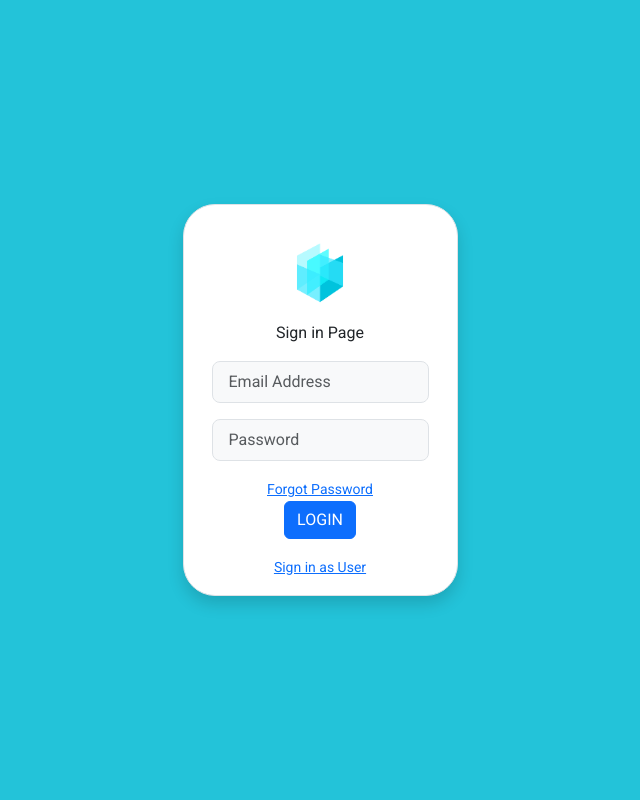
After one commit to kure690/Immunolog, a Django app: template templates/authentication/signin-admin.html in a window 1280 px wide. The commit adds this page. Shown: the whole page, without its empty margins (320-960 px from the left). Run offline with Django 5.2, Linux system fonts and the light colour scheme; the template is opened without the code that fills it, so the values that code supplies are empty; parts of the project's set-up code (start-up, migrations or seed data) failed here and were passed over.

Commit message:
[Changes on backend and frontend][Added sign-admin.html and changed signin.html to signin-user.html Also added function on the views.py for admin side]

```diff
--- /dev/null
+++ b/templates/authentication/signin-admin.html
@@ -0,0 +1,43 @@
+<!DOCTYPE html>
+<!--[if lt IE 7]>      <html class="no-js lt-ie9 lt-ie8 lt-ie7"> <![endif]-->
+<!--[if IE 7]>         <html class="no-js lt-ie9 lt-ie8"> <![endif]-->
+<!--[if IE 8]>         <html class="no-js lt-ie9"> <![endif]-->
+<!--[if gt IE 8]><!--> <html class="no-js"> <!--<![endif]-->
+<html lang="en">
+<head>
+    <meta charset="UTF-8">
+    <meta http-equiv="X-UA-Compatible" content="IE=edge">
+    <meta name="viewport" content="width=device-width, initial-scale=1.0">
+    <title>Immunolog - Home</title>
+    <link rel="stylesheet" href="https://cdnjs.cloudflare.com/ajax/libs/font-awesome/6.0.0-beta3/css/all.min.css">
+    {% load static %}
+    <link href="https://fonts.googleapis.com/css2?family=Roboto:wght@400;700&display=swap" rel="stylesheet">
+    <link href="https://cdn.jsdelivr.net/npm/bootstrap@5.3.3/dist/css/bootstrap.min.css" rel="stylesheet" integrity="sha384-QWTKZyjpPEjISv5WaRU9OFeRpok6YctnYmDr5pNlyT2bRjXh0JMhjY6hW+ALEwIH" crossorigin="anonymous">
+    <link rel="stylesheet" type="text/css" href="{% static 'css/styles.css' %}">
+</head>
+<body style = "background-color: #23C3D9">
+    <div class="container d-flex justify-content-center align-items-center min-vh-100">
+        <div class="row border rounded-5 p-3 bg-white shadow box-area">
+            <div class="col-md-12 rounded-4 d-flex justify-content-center align-items-center flex-column left-box">
+                <div class="featured-image">
+                    <img src="{% static 'images/Immunolog-Logo-01.png' %}" alt="Immunolog" width="106" height="100">
+                </div>
+                <p>Sign in Page</p>
+                <div class="input-group mb-3">
+                    <input type="text" class="form-control form-control-lg bg-light fs-6" placeholder="Email Address">
+                </div>
+                <div class="input-group mb-3">
+                    <input type="password" class="form-control form-control-lg bg-light fs-6" placeholder="Password">
+                </div>
+                <div class="forgot">
+                    <small><a href="reset_password">Forgot Password</a></small>
+                </div>
+                <button type="button" class="btn btn-primary">LOGIN</button>
+                <div class="admin mt-3">
+                    <small><a href="#">Sign in as User</a></small>
+                </div>
+            </div>
+        </div>
+    </div>
+</body>
+</html>
--- a/templates/authentication/signin.html
+++ b/templates/authentication/signin-user.html
@@ -30,7 +30,7 @@
                     <input type="password" class="form-control form-control-lg bg-light fs-6" placeholder="Password">
                 </div>
                 <div class="forgot">
-                    <small><a href="#">Forgot Password</a></small>
+                    <small><a href="reset_password">Forgot Password</a></small>
                 </div>
                 <button type="button" class="btn btn-primary">LOGIN</button>
                 <div class="admin mt-3">
```
Also changed, not shown: authentication/views.py (+23 -2 lines).
